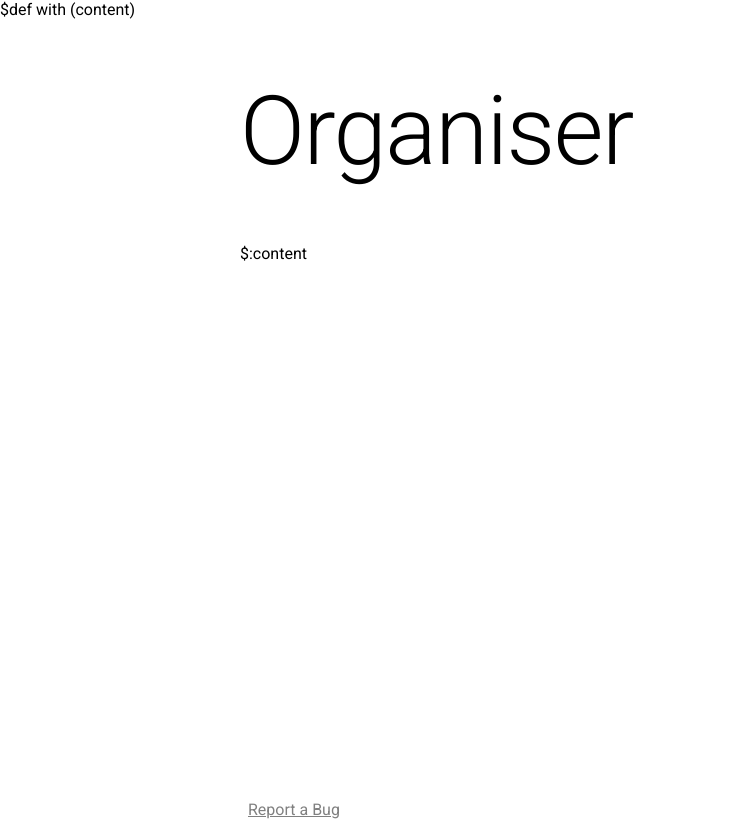
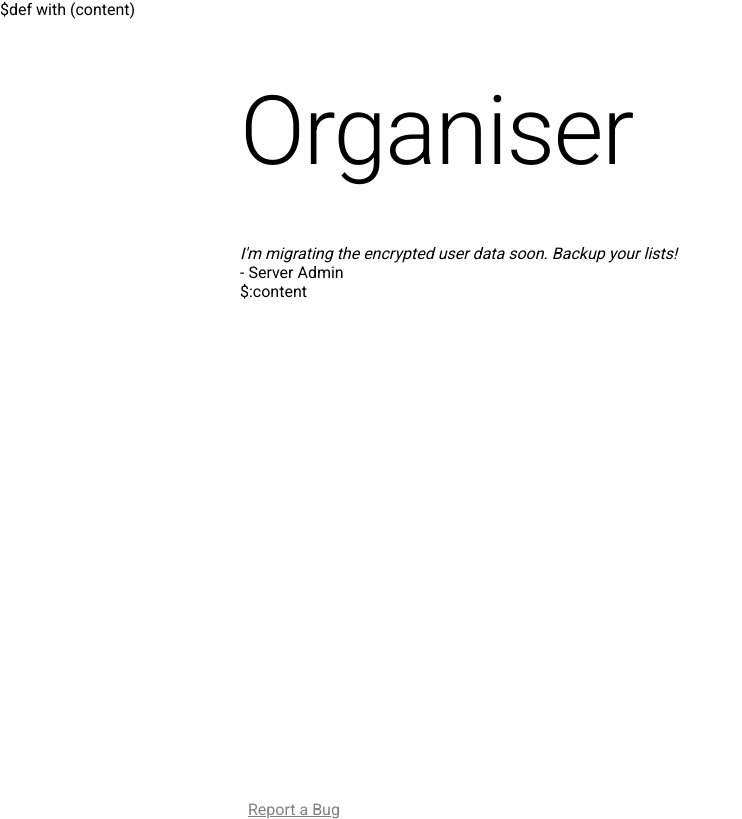
Before and after one commit to kittsville/Organiser, a Python web app: template templates/layout.html in a window 1280 px wide. Shown: the whole page, without its empty margins (0-742 px from the left). Run offline with Jinja, Linux system fonts and the light colour scheme; the template is opened without the code that fills it, so the values that code supplies are empty.

Commit message:
Add migration notice

```diff
--- a/templates/layout.html
+++ b/templates/layout.html
@@ -44,6 +44,8 @@ $def with (content)
     <div class="spacer">
       <h1 class="mdc-typography mdc-typography--headline1">Organiser</h1>
 
+      <em>I'm migrating the encrypted user data soon. Backup your lists!</em> - Server Admin
+
       <main>
         $:content
       </main>
```
